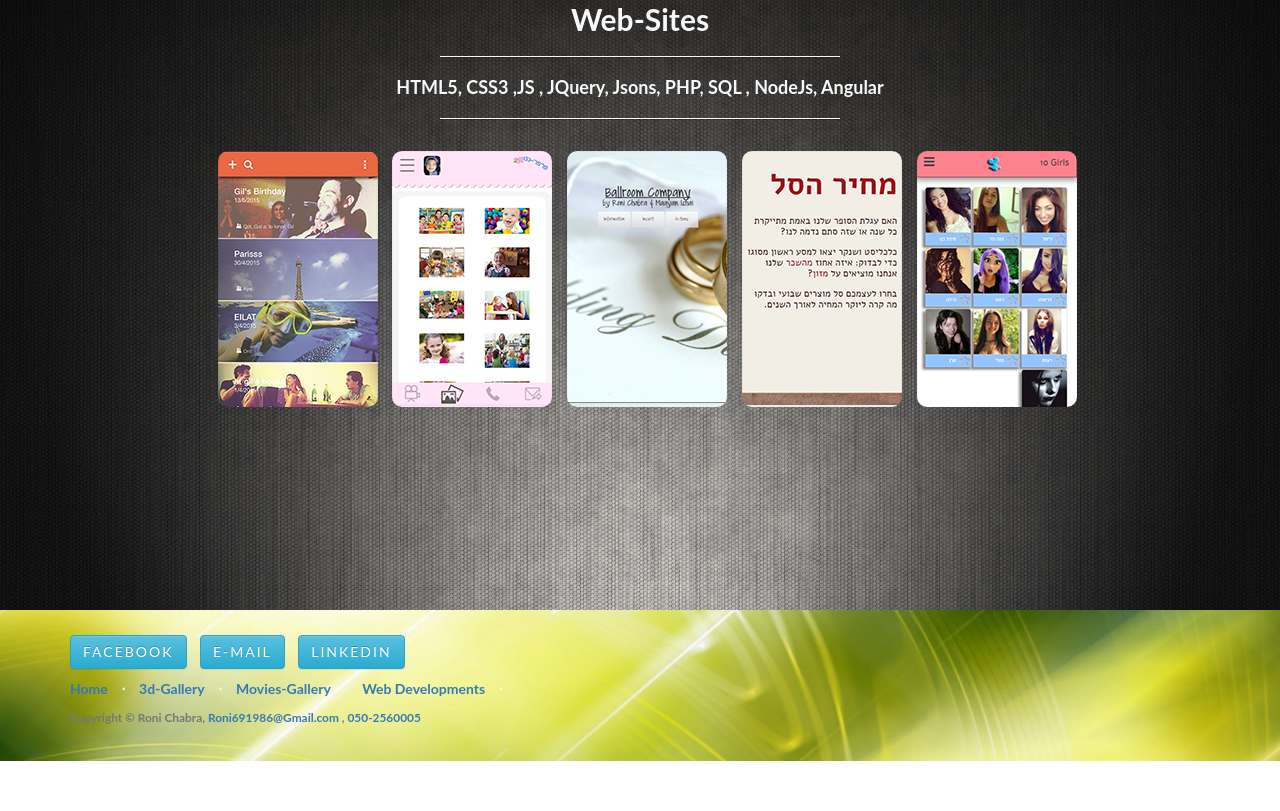
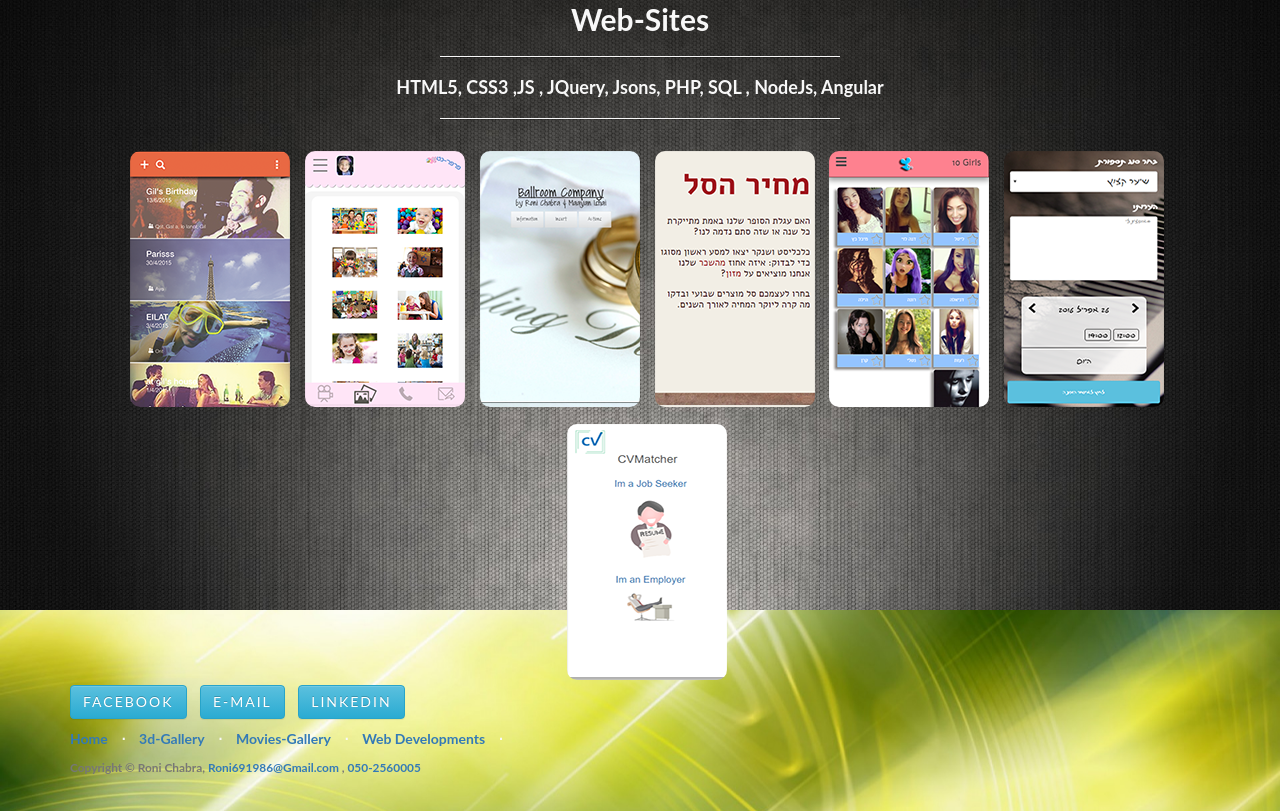
Before and after one commit to ronichabra/ronichabra.github.io, a plain HTML site: page index.html in a window 1280 px wide. Shown: the part 2590-3401 px from the top of the page. Before the commit the page ends 3351 px from the top, so only its background shows below. Drawn offline with nearby package versions, Linux system fonts and the light colour scheme.

Commit message:
new sites

```diff
--- a/index.html
+++ b/index.html
@@ -251,6 +251,9 @@
 
 								<!--<a href="http://www.tollmans.co.il/" target='_blank' class="webImages"><div class="flipcard h"><div class="front" id='tollmans'></div><div class="back">Developed using WordPress and PHP as Back-end side.</div></div></a>-->
 								<a href="http://cvmatcher.000space.com/RoniStuff/RoniMatcher/index.php" target='_blank' class="webImages"><div class="flipcard h"><div class="front" id='matcher'></div><div class="back">Please type USER and PASSWORD: 'test' to see a few users signed up, made with Angular + PHP</div></div></a>
+							<a href="http://barber.000space.com/" target='_blank' class="webImages"><div class="flipcard h"><div class="front" id='barber'></div><div class="back">Barber Shop - make an appointment!</div></div></a>
+							<a href="cvmatcher.000space.com" target='_blank' class="webImages"><div class="flipcard h"><div class="front" id='cvmatcher'></div><div class="back">Match Job Seekers and Employers by percentage!</div></div></a>
+
 							</div>
 						</section>
 				</div>
--- a/style.css
+++ b/style.css
@@ -113,6 +113,12 @@ body, h1, h2, h3, h4, h5, h6 {
 #matcher {
 	background-image: url("img/matcher.PNG");
 }
+#barber {
+	background-image: url("img/barber.PNG");
+}
+#cvmatcher {
+	background-image: url("img/cvmatcher.PNG");
+}
 
 .webWrapper {
 	width: 100%;
```
Also changed, not shown: img/barber.png (added), img/cvmatcher.png (added).
